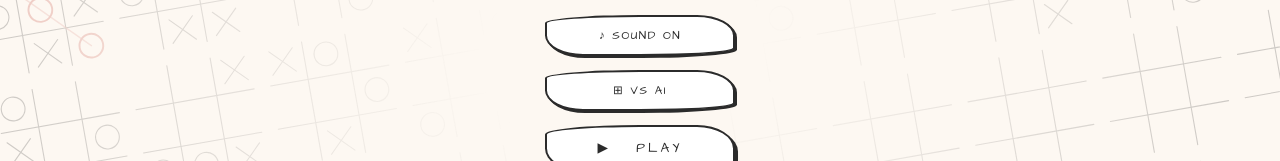
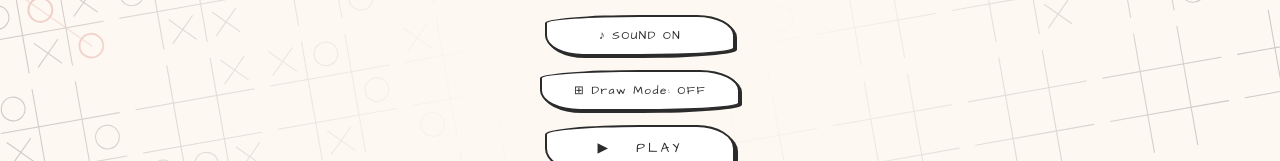
Before and after one commit to gladinasherby/infinite-xo, a React (Vite) app: page / in a window 1280 px wide. Shown: the part 341-502 px from the top of the page. Built offline with nearby package versions, Linux system fonts and the light colour scheme.

Commit message:
Removed 2 player mode

```diff
--- a/src/pages/HomePage.jsx
+++ b/src/pages/HomePage.jsx
@@ -260,19 +260,9 @@ export default function HomePage({ onPlay }) {
 
           <button
             className="sketchy-btn"
-            onClick={() =>
-              setMode((p) => {
-                if (p === "vs-ai") return "vs-human";
-                if (p === "vs-human") return "draw";
-                return "vs-ai";
-              })
-            }
+            onClick={() => setMode((p) => (p === "vs-ai" ? "draw" : "vs-ai"))}
           >
-            {mode === "vs-ai"
-              ? "⊞  VS AI"
-              : mode === "vs-human"
-                ? "⊞  2 PLAYERS"
-                : "✏  DRAW MODE"}
+            {mode === "vs-ai" ? "⊞ Draw Mode: OFF" : "✏  DRAW MODE"}
           </button>
           <button className="sketchy-btn play-btn" onClick={onPlay}>
             ▶ &nbsp; PLAY
```
